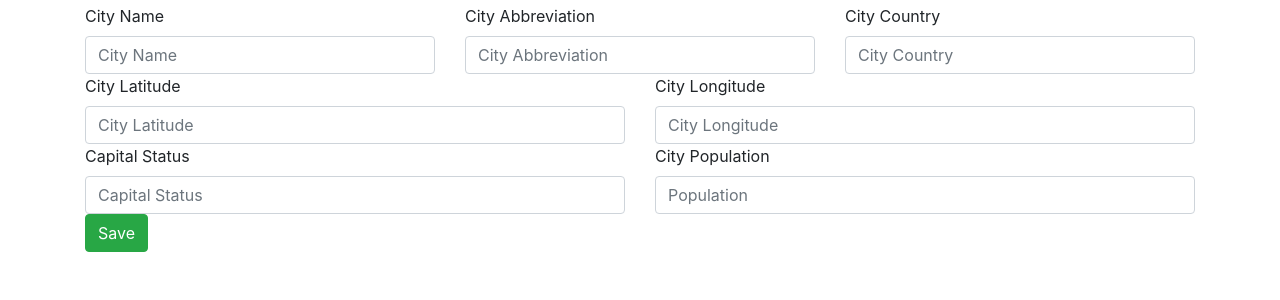
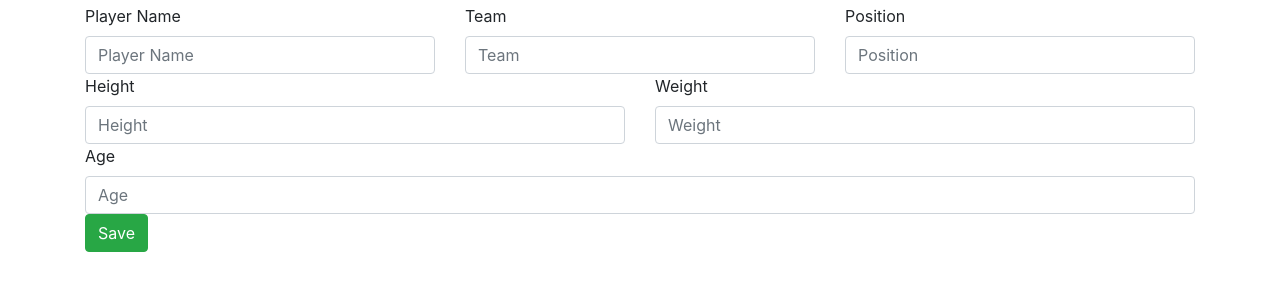
Before and after one commit to mjdroz/WebAppHW, a Flask app: template app/templates/edit.html in a window 1280 px wide. Shown: the part 56-356 px from the top of the page. Run offline with Flask 2, Linux system fonts and the light colour scheme; the template is opened without the code that fills it, so the values that code supplies are empty; some libraries are stand-ins or nearby versions.

Commit message:
Feature: Implement view and edit templates

```diff
--- a/app/app.py
+++ b/app/app.py
@@ -18,100 +18,100 @@ mysql.init_app(app)
 
 @app.route('/', methods=['GET'])
 def index():
-    user = {'username': 'Cities Project'}
+    user = {'username': 'Michael'}
     cursor = mysql.get_db().cursor()
     cursor.execute('SELECT * FROM mlbPlayers')
     result = cursor.fetchall()
-    return render_template('index.html', title='Home', user=user, cities=result)
+    return render_template('index.html', title='Home', user=user, players=result)
 
 
-@app.route('/view/<int:city_id>', methods=['GET'])
-def record_view(city_id):
+@app.route('/view/<int:player_id>', methods=['GET'])
+def record_view(player_id):
     cursor = mysql.get_db().cursor()
-    cursor.execute('SELECT * FROM mlbPlayers WHERE id=%s', city_id)
+    cursor.execute('SELECT * FROM mlbPlayers WHERE id=%s', player_id)
     result = cursor.fetchall()
-    return render_template('view.html', title='View Form', city=result[0])
+    return render_template('view.html', title='View Form', player=result[0])
 
 
-@app.route('/edit/<int:city_id>', methods=['GET'])
-def form_edit_get(city_id):
+@app.route('/edit/<int:player_id>', methods=['GET'])
+def form_edit_get(player_id):
     cursor = mysql.get_db().cursor()
-    cursor.execute('SELECT * FROM mlbPlayers WHERE id=%s', city_id)
+    cursor.execute('SELECT * FROM mlbPlayers WHERE id=%s', player_id)
     result = cursor.fetchall()
-    return render_template('edit.html', title='Edit Form', city=result[0])
+    return render_template('edit.html', title='Edit Form', player=result[0])
 
 
-@app.route('/edit/<int:city_id>', methods=['POST'])
-def form_update_post(city_id):
+@app.route('/edit/<int:player_id>', methods=['POST'])
+def form_update_post(player_id):
     cursor = mysql.get_db().cursor()
-    inputData = (request.form.get('fldName'), request.form.get('fldLat'), request.form.get('fldLong'),
-                 request.form.get('fldCountry'), request.form.get('fldAbbreviation'),
-                 request.form.get('fldCapitalStatus'), request.form.get('fldPopulation'), city_id)
-    sql_update_query = """UPDATE tblCitiesImport t SET t.fldName = %s, t.fldLat = %s, t.fldLong = %s, t.fldCountry =
-    %s, t.fldAbbreviation = %s, t.fldCapitalStatus = %s, t.fldPopulation = %s WHERE t.id = %s """
+    inputData = (request.form.get('plName'), request.form.get('plTeam'), request.form.get('plPosition'),
+                 request.form.get('plHeight'), request.form.get('plWeight'),
+                 request.form.get('plAge'), player_id)
+    sql_update_query = """UPDATE mlbPlayers t SET t.plName = %s, t.plTeam = %s, t.plPosition = %s, t.plHeight =
+    %s, t.plWeight = %s, t.plAge = %s WHERE t.id = %s """
     cursor.execute(sql_update_query, inputData)
     mysql.get_db().commit()
     return redirect("/", code=302)
 
-@app.route('/cities/new', methods=['GET'])
+@app.route('/player/new', methods=['GET'])
 def form_insert_get():
     return render_template('new.html', title='New City Form')
 
 
-@app.route('/cities/new', methods=['POST'])
+@app.route('/player/new', methods=['POST'])
 def form_insert_post():
     cursor = mysql.get_db().cursor()
     inputData = (request.form.get('fldName'), request.form.get('fldLat'), request.form.get('fldLong'),
                  request.form.get('fldCountry'), request.form.get('fldAbbreviation'),
                  request.form.get('fldCapitalStatus'), request.form.get('fldPopulation'))
-    sql_insert_query = """INSERT INTO tblCitiesImport (plName,plTeam, plPosition, plHieght, plWeight, plAge) VALUES (%s,%s, %s,%s, %s,%s)"""
+    sql_insert_query = """INSERT INTO mlbPlayers (plName,plTeam, plPosition, plHieght, plWeight, plAge) VALUES (%s,%s, %s,%s, %s,%s)"""
     cursor.execute(sql_insert_query, inputData)
     mysql.get_db().commit()
     return redirect("/", code=302)
 
-@app.route('/delete/<int:city_id>', methods=['POST'])
-def form_delete_post(city_id):
+@app.route('/delete/<int:player_id>', methods=['POST'])
+def form_delete_post(player_id):
     cursor = mysql.get_db().cursor()
-    sql_delete_query = """DELETE FROM tblCitiesImport WHERE id = %s """
-    cursor.execute(sql_delete_query, city_id)
+    sql_delete_query = """DELETE FROM mlbPlayers WHERE id = %s """
+    cursor.execute(sql_delete_query, player_id)
     mysql.get_db().commit()
     return redirect("/", code=302)
 
 
-@app.route('/api/v1/cities', methods=['GET'])
+@app.route('/api/v1/players', methods=['GET'])
 def api_browse() -> str:
     cursor = mysql.get_db().cursor()
-    cursor.execute('SELECT * FROM tblCitiesImport')
+    cursor.execute('SELECT * FROM mlbPlayers')
     result = cursor.fetchall()
     json_result = json.dumps(result);
     resp = Response(json_result, status=200, mimetype='application/json')
     return resp
 
 
-@app.route('/api/v1/cities/<int:city_id>', methods=['GET'])
-def api_retrieve(city_id) -> str:
+@app.route('/api/v1/players/<int:player_id>', methods=['GET'])
+def api_retrieve(player_id) -> str:
     cursor = mysql.get_db().cursor()
-    cursor.execute('SELECT * FROM tblCitiesImport WHERE id=%s', city_id)
+    cursor.execute('SELECT * FROM mlbPlayers WHERE id=%s', player_id)
     result = cursor.fetchall()
     json_result = json.dumps(result);
     resp = Response(json_result, status=200, mimetype='application/json')
     return resp
 
 
-@app.route('/api/v1/cities/', methods=['POST'])
+@app.route('/api/v1/players/', methods=['POST'])
 def api_add() -> str:
     resp = Response(status=201, mimetype='application/json')
     return resp
 
 
-@app.route('/api/v1/cities/<int:city_id>', methods=['PUT'])
-def api_edit(city_id) -> str:
+@app.route('/api/v1/players/<int:player_id>', methods=['PUT'])
+def api_edit(player_id) -> str:
     resp = Response(status=201, mimetype='application/json')
     return resp
 
 
-@app.route('/api/cities/<int:city_id>', methods=['DELETE'])
-def api_delete(city_id) -> str:
+@app.route('/api/players/<int:player_id>', methods=['DELETE'])
+def api_delete(player_id) -> str:
     resp = Response(status=210, mimetype='application/json')
     return resp
 
--- a/app/templates/edit.html
+++ b/app/templates/edit.html
@@ -1,42 +1,38 @@
 {% extends "layout.html" %}
 {% block content %}
-<form action="/edit/{{city.id}}" method="post">
+<form action="/edit/{{player.id}}" method="post">
     <div class="row">
         <div class="col">
-            <label for="fldName">City Name</label>
-            <input id="fldName" type="text" class="form-control" placeholder="City Name" name="fldName" value="{{city.fldName}}">
+            <label for="plName">Player Name</label>
+            <input id="plName" type="text" class="form-control" placeholder="Player Name" name="plName" value="{{player.plName}}">
         </div>
         <div class="col">
-            <label for="fldAbbreviation">City Abbreviation</label>
-            <input id="fldAbbreviation" type="text" class="form-control" placeholder="City Abbreviation"
-                   name="fldAbbreviation" value="{{city.fldAbbreviation}}">
+            <label for="plTeam">Team</label>
+            <input id="plTeam" type="text" class="form-control" placeholder="Team"
+                   name="plTeam" value="{{player.plTeam}}">
         </div>
         <div class="col">
-            <label for="fldCountry">City Country</label>
-            <input id="fldCountry" type="text" class="form-control" placeholder="City Country" name="fldCountry" value="{{city.fldCountry}}">
+            <label for="plPosition">Position</label>
+            <input id="plPosition" type="text" class="form-control" placeholder="Position" name="plPosition" value="{{player.plPosition}}">
         </div>
     </div>
 
     <div class="row">
         <div class="col">
-            <label for="fldLat">City Latitude</label>
-            <input id="fldLat" type="text" class="form-control" placeholder="City Latitude" name="fldLat" value="{{city.fldLat}}">
+            <label for="plHeight">Height</label>
+            <input id="plHeight" type="text" class="form-control" placeholder="Height" name="plHeight" value="{{player.plHeight}}">
         </div>
         <div class="col">
-            <label for="fldlong">City Longitude</label>
-            <input id="fldlong" type="text" class="form-control" placeholder="City Longitude" name="fldLong" value="{{city.fldLong}}">
+            <label for="plWeight">Weight</label>
+            <input id="plWeight" type="text" class="form-control" placeholder="Weight" name="plWeight" value="{{player.plWeight}}">
         </div>
     </div>
     <div class="row">
         <div class="col">
-            <label for="fldCapitalStatus">Capital Status</label>
+            <label for="plAge">Age</label>
 
-            <input id="fldCapitalStatus" type="text" class="form-control" placeholder="Capital Status"
-                   name="fldCapitalStatus" value="{{city.fldCapitalStatus}}">
-        </div>
-        <div class="col">
-            <label for="fldPopulation">City Population</label>
-            <input id="fldPopulation" type="text" class="form-control" placeholder="Population" name="fldPopulation" value="{{city.fldPopulation}}">
+            <input id="plAge" type="text" class="form-control" placeholder="Age"
+                   name="plAge" value="{{player.plAge}}">
         </div>
     </div>
     <button type="submit" class="btn btn-success">Save</button>
```
Also changed, not shown: app/templates/view.html (+8 -8 lines).
